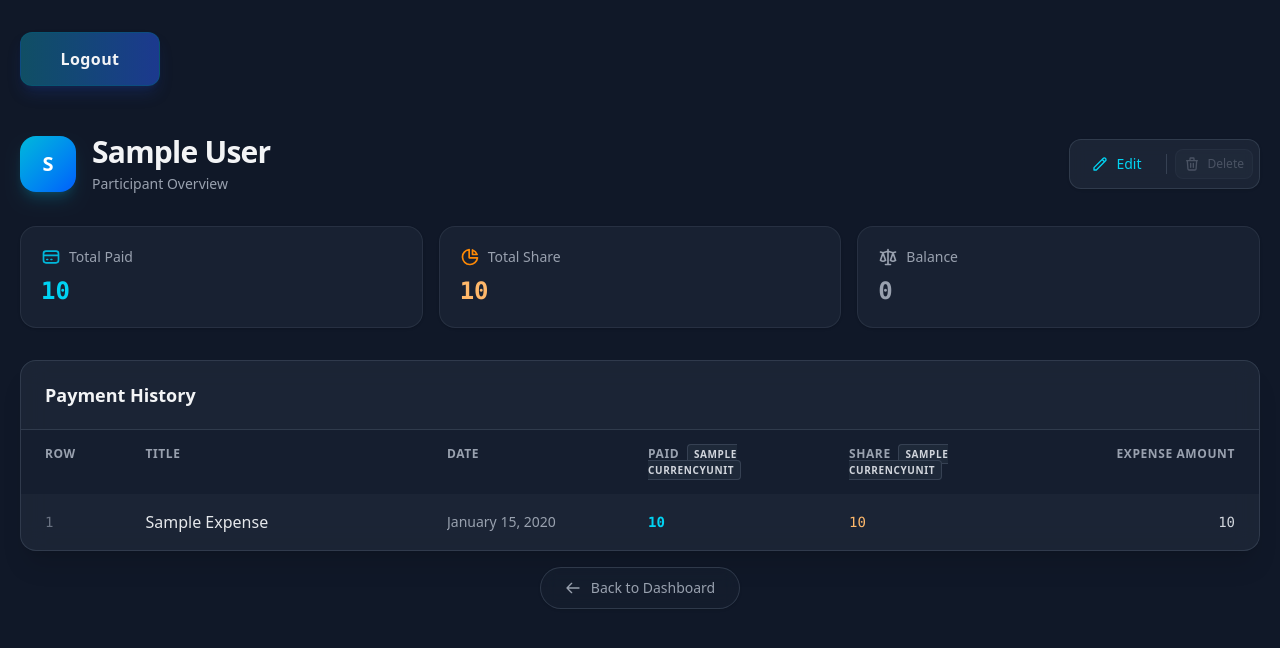
After one commit to hassan-ahmadi-jo/split-trip, a Django app: page /events/000/participants/1/ in a window 1280 px wide. The commit adds this page. Shown: the top 648 px of the page. Run offline with Django 5.2, Linux system fonts and the light colour scheme; a user stored in the database is signed in; tables that the repository leaves empty hold one stand-in row (values such as "Sample post").

Commit message:
feat(expenses): add participant detail page
- implement view and template to display participant details and expense history
- add links to the detail page from dashboard and participant list
- register URL route for the participant detail view

```diff
--- a/expenses/templates/expenses/dashboard.html
+++ b/expenses/templates/expenses/dashboard.html
@@ -104,7 +104,7 @@
 
             <div class="flex flex-col divide-y divide-gray-700/50">
               {% for participant in participants|slice:':10' %}
-                <a href="#" class="js-participant group grid grid-cols-12 gap-4 items-center px-6 py-4 hover:bg-gray-700/30 transition-colors duration-200">
+                <a href="{% url 'participants_detail' event_code=event.code id=participant.id %}" class="js-participant group grid grid-cols-12 gap-4 items-center px-6 py-4 hover:bg-gray-700/30 transition-colors duration-200">
                   <div class="col-span-1 text-gray-500 font-mono text-sm tracking-wide">{{ forloop.counter }}</div>
                   <div class="col-span-6 flex items-center gap-3 text-gray-100 font-medium truncate">
                     <div class="w-8 h-8 rounded-full bg-gradient-to-br from-gray-700 to-gray-600 flex items-center justify-center text-xs font-bold text-gray-300 shadow-inner">{{ participant.full_name|make_list|first|upper }}</div>
--- /dev/null
+++ b/expenses/templates/expenses/participant.html
@@ -0,0 +1,245 @@
+{% extends 'base.html' %}
+{% load static %}
+
+{% block title %}
+  Participant |
+{% endblock %}
+
+{% block content %}
+  <header class="js-participant mb-8 mt-12">
+
+    <div class="flex flex-col sm:flex-row justify-between items-start sm:items-center gap-4 mb-8">
+
+      <div class="flex items-center gap-4">
+        <div class="w-14 h-14 rounded-2xl bg-gradient-to-br from-cyan-500 to-blue-600 flex items-center justify-center text-xl font-bold text-white shadow-lg shadow-cyan-500/20">{{ participant.full_name|make_list|first|upper }}</div>
+        <div>
+          <h1 class="text-3xl font-bold text-gray-100 tracking-tight">{{ participant.full_name|title }}</h1>
+          <p class="text-sm text-gray-400 mt-1 font-medium">Participant Overview</p>
+        </div>
+      </div>
+
+
+      <div class="flex items-center gap-2 bg-gray-800/80 p-1.5 rounded-xl border border-gray-700/80 shadow-sm backdrop-blur-sm">
+        <!-- Edit Button -->
+        <a href="{% url 'participants_update' id=participant.id event_code=event.code %}?page=participants_detail&id={{participant.id}}" class="group/edit px-4 py-2 rounded-lg text-sm font-medium text-cyan-400 hover:text-cyan-300 hover:bg-cyan-500/10 transition-all flex items-center gap-2" title="Edit Participant">
+          <svg xmlns="http://www.w3.org/2000/svg" class="w-4 h-4" fill="none" viewBox="0 0 24 24" stroke="currentColor" stroke-width="2">
+            <path stroke-linecap="round" stroke-linejoin="round" d="M15.232 5.232l3.536 3.536m-2.036-5.036a2.5 2.5 0 113.536 3.536L6.5 21.036H3v-3.572L16.732 3.732z" />
+          </svg>
+          <span>Edit</span>
+        </a>
+
+        <!-- Divider -->
+        <div class="w-px h-5 bg-gray-700"></div>
+
+        <!-- Delete Button -->
+        <form action="{% url 'participants_delete' event_code=event.code %}" method="post" class="m-0 p-0">
+          {% csrf_token %}
+          <input type="hidden" name="page_name" value="participant" />
+          <button name="delete_participant" value="{{ participant.id }}" type="submit" class="js-participant-remove cursor-pointer group/delete px-4 py-2 rounded-lg text-sm font-medium text-red-400 hover:text-red-300 hover:bg-red-500/10 transition-all flex items-center gap-2" title="Remove Participant">
+            <svg xmlns="http://www.w3.org/2000/svg" class="w-4 h-4 group-hover/delete:scale-110 transition-transform" fill="none" viewBox="0 0 24 24" stroke="currentColor" stroke-width="2">
+              <path stroke-linecap="round" stroke-linejoin="round" d="M19 7l-.867 12.142A2 2 0 0116.138 21H7.862a2 2 0 01-1.995-1.858L5 7m5 4v6m4-6v6m1-10V4a1 1 0 00-1-1h-4a1 1 0 00-1 1v3M4 7h16" />
+            </svg>
+            <span>Delete</span>
+          </button>
+        </form>
+      </div>
+    </div>
+
+
+    <div class="grid grid-cols-1 md:grid-cols-3 gap-4">
+      <!-- Total Paid Card -->
+      <div class="bg-gray-800/60 border border-gray-700/50 rounded-2xl p-5 flex flex-col justify-center shadow-sm">
+        <div class="flex items-center gap-2 text-gray-400 text-sm font-medium mb-2">
+          <svg xmlns="http://www.w3.org/2000/svg" class="w-5 h-5 text-cyan-500" fill="none" viewBox="0 0 24 24" stroke="currentColor" stroke-width="2">
+            <path stroke-linecap="round" stroke-linejoin="round" d="M3 10h18M7 15h1m4 0h1m-7 4h12a3 3 0 003-3V8a3 3 0 00-3-3H6a3 3 0 00-3 3v8a3 3 0 003 3z" />
+          </svg>Total Paid
+        </div>
+        <div class="text-2xl font-mono font-bold text-cyan-400 js-price js-paid">{{ participant.total_paid }}</div>
+      </div>
+
+      <!-- Total Share Card -->
+      <div class="bg-gray-800/60 border border-gray-700/50 rounded-2xl p-5 flex flex-col justify-center shadow-sm">
+        <div class="flex items-center gap-2 text-gray-400 text-sm font-medium mb-2">
+          <svg xmlns="http://www.w3.org/2000/svg" class="w-5 h-5 text-orange-400" fill="none" viewBox="0 0 24 24" stroke="currentColor" stroke-width="2">
+            <path stroke-linecap="round" stroke-linejoin="round" d="M11 3.055A9.001 9.001 0 1020.945 13H11V3.055z" />
+            <path stroke-linecap="round" stroke-linejoin="round" d="M20.488 9H15V3.512A9.025 9.025 0 0120.488 9z" />
+          </svg>Total Share
+        </div>
+        <div class="text-2xl font-mono font-bold text-orange-300 js-price js-share">{{ participant.total_share }}</div>
+      </div>
+
+      <!-- Balance Card -->
+      <div class="bg-gray-800/60 border border-gray-700/50 rounded-2xl p-5 flex flex-col justify-center shadow-sm">
+        <div class="flex items-center gap-2 text-gray-400 text-sm font-medium mb-2">
+          <svg xmlns="http://www.w3.org/2000/svg"
+            class="w-5 h-5 {% if balance > 0 %}
+              text-emerald-400
+            {% elif balance < 0 %}
+              text-red-400
+            {% else %}
+              text-gray-400
+            {% endif %}"
+            fill="none"
+            viewBox="0 0 24 24"
+            stroke="currentColor"
+            stroke-width="2">
+            <path stroke-linecap="round" stroke-linejoin="round" d="M3 6l3 1m0 0l-3 9a5.002 5.002 0 006.001 0M6 7l3 9M6 7l6-2m6 2l3-1m-3 1l-3 9a5.002 5.002 0 006.001 0M18 7l3 9m-3-9l-6-2m0-2v2m0 16V5m0 16H9m3 0h3" />
+          </svg>Balance
+        </div>
+        <div class="text-2xl font-mono font-bold flex items-center gap-1">
+          {% if balance > 0 %}
+            <span class="text-emerald-400">+</span>
+            <span class="js-price text-emerald-400">{{ balance }}</span>
+          {% elif balance < 0 %}
+            <span class="text-red-400">-</span>
+            <span class="js-price text-red-400">{{ balance }}</span>
+          {% else %}
+            <span class="js-price text-gray-400">{{ balance }}</span>
+          {% endif %}
+        </div>
+      </div>
+    </div>
+  </header>
+
+  <!-- Main Table Container -->
+  <div class="bg-gray-800/80 border border-gray-700/80 rounded-2xl shadow-xl backdrop-blur-md overflow-hidden">
+    <div class="px-6 py-5 border-b border-gray-700/80 flex items-center justify-between">
+      <h2 class="text-lg font-bold text-gray-100">Payment History</h2>
+    </div>
+
+    <div class="w-full overflow-x-auto">
+      <div class="min-w-[700px]">
+        <!-- Table Header -->
+        <div class="grid grid-cols-12 gap-4 px-6 py-4 text-xs font-bold tracking-wider text-gray-400 uppercase bg-gray-900/40">
+          <p class="col-span-1 text-left">Row</p>
+          <p class="col-span-3 text-left">Title</p>
+          <p class="col-span-2 text-left">Date</p>
+          <p class="col-span-2 text-left">
+            Paid <span class="text-[10px] ml-1 bg-gray-800 border border-gray-700 px-1.5 py-0.5 rounded text-gray-300">{{ currency_unit|upper }}</span>
+          </p>
+          <p class="col-span-2 text-left">
+            Share <span class="text-[10px] ml-1 bg-gray-800 border border-gray-700 px-1.5 py-0.5 rounded text-gray-300">{{ currency_unit|upper }}</span>
+          </p>
+          <p class="col-span-2 text-right">Expense amount</p>
+        </div>
+
+        <!-- Table Body -->
+        <div class="flex flex-col divide-y divide-gray-700/50">
+          {% for payment in payments %}
+            <div class="group grid grid-cols-12 gap-4 items-center px-6 py-4 hover:bg-gray-700/40 transition-colors duration-200">
+              <!-- Row -->
+              <div class="col-span-1 text-gray-500 font-mono text-sm">{{ forloop.counter }}</div>
+
+              <!-- Title -->
+              <div class="col-span-3 text-gray-200 font-medium truncate">{{ payment.expense.title|title }}</div>
+
+              <!-- Date -->
+              <div class="col-span-2 text-gray-400 text-sm truncate">{{ payment.expense.expense_date|date:'F j, Y' }}</div>
+
+              <!-- Paid -->
+              <div class="col-span-2 text-sm font-mono font-bold text-cyan-400">
+                <span class="js-price">{{ payment.paid_amount }}</span>
+              </div>
+
+              <!-- Share -->
+              <div class="col-span-2 text-sm font-mono font-medium text-orange-300">
+                <span class="js-price">{{ payment.share_amount }}</span>
+              </div>
+
+              <!-- Total Amount -->
+              <div class="col-span-2 text-right text-gray-300 font-mono text-sm">
+                <span class="js-price">{{ payment.expense.total_amount }}</span>
+              </div>
+            </div>
+          {% empty %}
+            <!-- Empty State -->
+            <div class="py-16 px-6 text-center flex flex-col items-center justify-center col-span-12">
+              <div class="bg-gray-800/80 p-5 rounded-full mb-4 border border-gray-700/80 shadow-inner">
+                <svg class="w-12 h-12 text-gray-500" fill="none" viewBox="0 0 24 24" stroke="currentColor">
+                  <path stroke-linecap="round" stroke-linejoin="round" stroke-width="1.5" d="M9 12h6m-6 4h6m2 5H7a2 2 0 01-2-2V5a2 2 0 012-2h5.586a1 1 0 01.707.293l5.414 5.414a1 1 0 01.293.707V19a2 2 0 01-2 2z" />
+                </svg>
+              </div>
+              <h3 class="text-gray-200 font-bold text-lg mb-2">No Expenses Yet</h3>
+              <p class="text-gray-400 text-sm mb-6 max-w-sm mx-auto leading-relaxed">No expenses have been added to this event yet. Add your first expense to get started.</p>
+
+              <a href="{% url 'expenses_create' event_code=event.code %}" class="bg-cyan-500/10 text-cyan-400 border border-cyan-500/20 hover:bg-cyan-500/20 px-5 py-2.5 rounded-xl font-medium text-sm flex items-center gap-2 transition-all">
+                <svg xmlns="http://www.w3.org/2000/svg" class="w-4 h-4" fill="none" viewBox="0 0 24 24" stroke="currentColor" stroke-width="2">
+                  <path stroke-linecap="round" stroke-linejoin="round" d="M12 4v16m8-8H4" />
+                </svg>Create your first expense
+              </a>
+            </div>
+          {% endfor %}
+        </div>
+      </div>
+    </div>
+  </div>
+
+  <!-- 🟢 PAGINATION -->
+  {% if page_obj.paginator.num_pages > 1 %}
+    <section class="w-11/12 max-w-6xl mx-auto mb-12 flex justify-center items-center">
+      <div class="flex items-center gap-2 bg-gray-900/50 p-2 rounded-2xl border border-gray-700/50 shadow-sm">
+        <!-- Previous Button -->
+        {% if page_obj.has_previous %}
+          <a href="?page={{ page_obj.previous_page_number }}&{{ querydict }}" class="flex items-center justify-center w-10 h-10 rounded-xl bg-gray-800 border border-gray-700 text-gray-400 hover:bg-gray-700 hover:text-cyan-400 transition-all duration-200" title="Previous Page">
+            <svg xmlns="http://www.w3.org/2000/svg" class="w-5 h-5" fill="none" viewBox="0 0 24 24" stroke="currentColor" stroke-width="2">
+              <path stroke-linecap="round" stroke-linejoin="round" d="M15 19l-7-7 7-7" />
+            </svg>
+          </a>
+
+          <!-- Page 1 -->
+          {% if page_obj.number > 2 %}
+            <a href="?page=1&{{ querydict }}" class="flex items-center justify-center w-10 h-10 rounded-xl bg-gray-800 border border-gray-700 text-gray-400 hover:bg-gray-700 hover:text-cyan-400 transition-all duration-200 font-medium text-sm">1</a>
+
+            <!-- Ellipsis -->
+            {% if page_obj.number != 3 %}
+              <div class="flex items-center justify-center w-6 h-10 text-gray-500 font-bold tracking-widest">...</div>
+            {% endif %}
+          {% endif %}
+
+          <!-- Previous Page Number -->
+          <a href="?page={{ page_obj.previous_page_number }}&{{ querydict }}" class="flex items-center justify-center w-10 h-10 rounded-xl bg-gray-800 border border-gray-700 text-gray-400 hover:bg-gray-700 hover:text-cyan-400 transition-all duration-200 font-medium text-sm">{{ page_obj.previous_page_number }}</a>
+        {% endif %}
+
+        <!-- Current Page (Active) -->
+        <div class="flex items-center justify-center w-10 h-10 rounded-xl bg-gradient-to-r from-cyan-600 to-blue-600 text-white font-bold text-sm shadow-md shadow-cyan-500/25 cursor-default">{{ page_obj.number }}</div>
+
+        <!-- Next Logic -->
+        {% if page_obj.has_next %}
+          <!-- Next Page Number -->
+          <a href="?page={{ page_obj.next_page_number }}&{{ querydict }}" class="flex items-center justify-center w-10 h-10 rounded-xl bg-gray-800 border border-gray-700 text-gray-400 hover:bg-gray-700 hover:text-cyan-400 transition-all duration-200 font-medium text-sm">{{ page_obj.next_page_number }}</a>
+
+          {% if page_obj.paginator.num_pages > page_obj.number|add:1 %}
+            <!-- Ellipsis -->
+            {% if page_obj.paginator.num_pages != page_obj.number|add:2 %}
+              <div class="flex items-center justify-center w-6 h-10 text-gray-500 font-bold tracking-widest">...</div>
+            {% endif %}
+
+            <!-- Last Page -->
+            <a href="?page={{ page_obj.paginator.num_pages }}&{{ querydict }}" class="flex items-center justify-center w-10 h-10 rounded-xl bg-gray-800 border border-gray-700 text-gray-400 hover:bg-gray-700 hover:text-cyan-400 transition-all duration-200 font-medium text-sm">{{ page_obj.paginator.num_pages }}</a>
+          {% endif %}
+
+          <!-- Next Button -->
+          <a href="?page={{ page_obj.next_page_number }}&{{ querydict }}" class="flex items-center justify-center w-10 h-10 rounded-xl bg-gray-800 border border-gray-700 text-gray-400 hover:bg-gray-700 hover:text-cyan-400 transition-all duration-200" title="Next Page">
+            <svg xmlns="http://www.w3.org/2000/svg" class="w-5 h-5" fill="none" viewBox="0 0 24 24" stroke="currentColor" stroke-width="2">
+              <path stroke-linecap="round" stroke-linejoin="round" d="M9 5l7 7-7 7" />
+            </svg>
+          </a>
+        {% endif %}
+      </div>
+    </section>
+  {% endif %}
+
+  <!-- 🟢 BACK TO EVENT BUTTON -->
+  <div class="w-full flex justify-center mt-4 mb-16">
+    <a href="{% url 'dashboard' event_code=event.code %}" class="group flex items-center gap-2.5 px-6 py-2.5 bg-gray-800/30 hover:bg-gray-800 border border-gray-700/80 hover:border-cyan-500/50 rounded-full text-sm font-medium text-gray-400 hover:text-cyan-400 transition-all duration-300 backdrop-blur-sm shadow-sm hover:shadow-cyan-500/10">
+      <!-- Left Arrow Icon -->
+      <svg xmlns="http://www.w3.org/2000/svg" class="w-4 h-4 transform group-hover:-translate-x-1 transition-transform duration-300" fill="none" viewBox="0 0 24 24" stroke="currentColor" stroke-width="2">
+        <path stroke-linecap="round" stroke-linejoin="round" d="M10 19l-7-7m0 0l7-7m-7 7h18" />
+      </svg>Back to Dashboard
+    </a>
+  </div>
+{% endblock %}
+
+{% block script %}
+  <script src="{% static 'javascript/expenses_lists.js' %}"></script>
+{% endblock %}
--- a/expenses/templates/expenses/participant_list.html
+++ b/expenses/templates/expenses/participant_list.html
@@ -54,10 +54,10 @@
               <div class="js-participant group grid grid-cols-12 gap-4 items-center px-6 py-4 hover:bg-gray-700/30 transition-colors duration-200">
                 <div class="col-span-1 text-gray-500 font-mono text-sm tracking-wide">{{ forloop.counter }}</div>
 
-                <div class="col-span-4 flex items-center gap-3 text-gray-100 font-medium truncate">
+                <a  href="{% url 'participants_detail' event_code=event.code id=participant.id %}" class="col-span-4 flex items-center gap-3 text-gray-100 font-medium truncate hover:text-cyan-400 transition">
                   <div class="w-8 h-8 rounded-full bg-gradient-to-br from-gray-700 to-gray-600 flex items-center justify-center text-xs font-bold text-gray-300 shadow-inner">{{ participant.full_name|make_list|first|upper }}</div>
                   {{ participant.full_name|title }}
-                </div>
+                </a>
 
                 <!-- Paid -->
                 <div class="col-span-2 flex items-center gap-1.5 text-left text-sm font-mono font-bold tracking-wide text-cyan-400">
--- a/expenses/urls.py
+++ b/expenses/urls.py
@@ -10,6 +10,7 @@ urlpatterns = [
     path('participants/<int:id>/update/', views.ParticipantsUpdateView.as_view(), name='participants_update'),
     path('participants/list/', views.ParticipantsListView.as_view(), name='participants_list'),
     path('participants/delete/', views.ParticipantsDeleteView.as_view(), name='participants_delete'),
+    path('participants/<int:id>/', views.ParticipantDetailView.as_view(), name='participants_detail'),
 
     # Expenses
     path('expenses/create/', views.ExpensesCreateView.as_view(), name='expenses_create'),
--- a/expenses/views.py
+++ b/expenses/views.py
@@ -4,7 +4,7 @@ from django.http import HttpResponseRedirect, HttpRequest
 from django.urls import reverse_lazy
 from django.views import View
 from django.views.generic.base import TemplateView
-from django.views.generic import ListView
+from django.views.generic import ListView, DetailView
 from django.views.generic.edit import CreateView, UpdateView
 from django.contrib.auth.mixins import LoginRequiredMixin, UserPassesTestMixin
 from events.models import Event
@@ -102,9 +102,6 @@ class ExpensesView(EventMemberRequiredMixin, TemplateView):
         participants = models.Participants.objects.filter(event = event).all()[:11]
         for p in participants:
             p.balance = p.total_paid - p.total_share
-            print(p.full_name)
-            print(p.balance)
-            print('-------------')
         expenses = models.Expenses.objects.filter(event = event).all()
         context['participants'] = participants
         context['expenses'] = expenses.order_by('-expense_date', '-created_at')[:11]
@@ -144,6 +141,9 @@ class ParticipantsUpdateView(EventMemberRequiredMixin, UpdateView):
         event = self.get_event()
         if self.request.GET.get('page')=='participants_list':
             return reverse_lazy('participants_list', kwargs = {'event_code': event.code})
+        if self.request.GET.get('page')=='participants_detail':
+            id = self.request.GET.get('id')
+            return reverse_lazy('participants_detail', kwargs = {'event_code': event.code, 'id': id})
         return reverse_lazy('dashboard', kwargs = {'event_code': event.code})
 
     def get_queryset(self):
@@ -353,3 +353,17 @@ class CurrencyUnitCreateView(EventMemberRequiredMixin, CreateView):
     def get_success_url(self):
         event = self.get_event()
         return reverse_lazy('dashboard', kwargs = {'event_code': event.code})
+
+class ParticipantDetailView(EventMemberRequiredMixin, DetailView):
+    template_name = 'expenses/participant.html'
+    model = models.Participants
+    pk_url_kwarg = 'id'
+    context_object_name = 'participant'
+
+    def get_context_data(self, **kwargs):
+        context =  super().get_context_data(**kwargs)
+        participant = context.get('participant')
+        context['balance'] = participant.total_paid - participant.total_share
+        context['payments'] = participant.payments.all().order_by('-expense__expense_date', '-expense__created_at')
+        context['currency_unit'] = participant.event.currencys.filter(is_active = True).first().title
+        return context
--- a/static/css/main_style.css
+++ b/static/css/main_style.css
@@ -7,11 +7,13 @@
       "Segoe UI Emoji", "Segoe UI Symbol", "Noto Color Emoji";
     --font-mono: ui-monospace, SFMono-Regular, Menlo, Monaco, Consolas, "Liberation Mono",
       "Courier New", monospace;
+    --color-red-300: oklch(80.8% 0.114 19.571);
     --color-red-400: oklch(70.4% 0.191 22.216);
     --color-red-500: oklch(63.7% 0.237 25.331);
     --color-red-800: oklch(44.4% 0.177 26.899);
     --color-red-900: oklch(39.6% 0.141 25.723);
     --color-orange-300: oklch(83.7% 0.128 66.29);
+    --color-orange-400: oklch(75% 0.183 55.934);
     --color-amber-400: oklch(82.8% 0.189 84.429);
     --color-amber-500: oklch(76.9% 0.188 70.08);
     --color-green-400: oklch(79.2% 0.209 151.711);
@@ -565,6 +552,9 @@
   .h-12 {
     height: calc(var(--spacing) * 12);
   }
+  .h-14 {
+    height: calc(var(--spacing) * 14);
+  }
   .h-20 {
     height: calc(var(--spacing) * 20);
   }
@@ -643,6 +627,9 @@
   .w-12 {
     width: calc(var(--spacing) * 12);
   }
+  .w-14 {
+    width: calc(var(--spacing) * 14);
+  }
   .w-16 {
     width: calc(var(--spacing) * 16);
   }
@@ -661,12 +648,12 @@
   .w-96 {
     width: calc(var(--spacing) * 96);
   }
-  .w-fit {
-    width: fit-content;
-  }
   .w-full {
     width: 100%;
   }
+  .w-px {
+    width: 1px;
+  }
   .w-screen {
     width: 100vw;
   }
@@ -1318,6 +1277,12 @@
     background-color: color-mix(in srgb, oklch(27.8% 0.033 256.848) 50%, transparent);
     @supports (color: color-mix(in lab, red, red)) {
       background-color: color-mix(in oklab, var(--color-gray-800) 50%, transparent);
+    }
+  }
+  .bg-gray-800\/60 {
+    background-color: color-mix(in srgb, oklch(27.8% 0.033 256.848) 60%, transparent);
+    @supports (color: color-mix(in lab, red, red)) {
+      background-color: color-mix(in oklab, var(--color-gray-800) 60%, transparent);
     }
   }
   .bg-gray-800\/80 {
@@ -1411,6 +1376,10 @@
   }
   .from-cyan-400 {
     --tw-gradient-from: var(--color-cyan-400);
+    --tw-gradient-stops: var(--tw-gradient-via-stops, var(--tw-gradient-position), var(--tw-gradient-from) var(--tw-gradient-from-position), var(--tw-gradient-to) var(--tw-gradient-to-position));
+  }
+  .from-cyan-500 {
+    --tw-gradient-from: var(--color-cyan-500);
     --tw-gradient-stops: var(--tw-gradient-via-stops, var(--tw-gradient-position), var(--tw-gradient-from) var(--tw-gradient-from-position), var(--tw-gradient-to) var(--tw-gradient-to-position));
   }
   .from-cyan-600 {
@@ -1758,6 +1720,9 @@
   .text-orange-300 {
     color: var(--color-orange-300);
   }
+  .text-orange-400 {
+    color: var(--color-orange-400);
+  }
   .text-red-400 {
     color: var(--color-red-400);
   }
@@ -1836,10 +1801,20 @@
     --tw-shadow: 0 1px 3px 0 var(--tw-shadow-color, rgb(0 0 0 / 0.1)), 0 1px 2px -1px var(--tw-shadow-color, rgb(0 0 0 / 0.1));
     box-shadow: var(--tw-inset-shadow), var(--tw-inset-ring-shadow), var(--tw-ring-offset-shadow), var(--tw-ring-shadow), var(--tw-shadow);
   }
+  .shadow-xl {
+    --tw-shadow: 0 20px 25px -5px var(--tw-shadow-color, rgb(0 0 0 / 0.1)), 0 8px 10px -6px var(--tw-shadow-color, rgb(0 0 0 / 0.1));
+    box-shadow: var(--tw-inset-shadow), var(--tw-inset-ring-shadow), var(--tw-ring-offset-shadow), var(--tw-ring-shadow), var(--tw-shadow);
+  }
   .shadow-cyan-500 {
     --tw-shadow-color: oklch(71.5% 0.143 215.221);
     @supports (color: color-mix(in lab, red, red)) {
       --tw-shadow-color: color-mix(in oklab, var(--color-cyan-500) var(--tw-shadow-alpha), transparent);
+    }
+  }
+  .shadow-cyan-500\/20 {
+    --tw-shadow-color: color-mix(in srgb, oklch(71.5% 0.143 215.221) 20%, transparent);
+    @supports (color: color-mix(in lab, red, red)) {
+      --tw-shadow-color: color-mix(in oklab, color-mix(in oklab, var(--color-cyan-500) 20%, transparent) var(--tw-shadow-alpha), transparent);
     }
   }
   .shadow-cyan-500\/25 {
@@ -2043,6 +2018,18 @@
       }
     }
   }
+  .after\:absolute {
+    &::after {
+      content: var(--tw-content);
+      position: absolute;
+    }
+  }
+  .after\:inset-0 {
+    &::after {
+      content: var(--tw-content);
+      inset: calc(var(--spacing) * 0);
+    }
+  }
   .hover\:-translate-y-0\.5 {
     &:hover {
       @media (hover: hover) {
@@ -2103,6 +2090,16 @@
       }
     }
   }
+  .hover\:bg-cyan-500\/10 {
+    &:hover {
+      @media (hover: hover) {
+        background-color: color-mix(in srgb, oklch(71.5% 0.143 215.221) 10%, transparent);
+        @supports (color: color-mix(in lab, red, red)) {
+          background-color: color-mix(in oklab, var(--color-cyan-500) 10%, transparent);
+        }
+      }
+    }
+  }
   .hover\:bg-cyan-500\/20 {
     &:hover {
       @media (hover: hover) {
@@ -2251,6 +2248,13 @@
       }
     }
   }
+  .hover\:text-red-300 {
+    &:hover {
+      @media (hover: hover) {
+        color: var(--color-red-300);
+      }
+    }
+  }
   .hover\:text-red-400 {
     &:hover {
       @media (hover: hover) {
@@ -2340,14 +2344,14 @@
       text-align: left;
     }
   }
-  .md\:inline {
-    @media (width >= 48rem) {
-      display: inline;
-    }
-  }
   .md\:grid-cols-2 {
     @media (width >= 48rem) {
       grid-template-columns: repeat(2, minmax(0, 1fr));
+    }
+  }
+  .md\:grid-cols-3 {
+    @media (width >= 48rem) {
+      grid-template-columns: repeat(3, minmax(0, 1fr));
     }
   }
   .md\:flex-row {
@@ -3309,6 +3308,11 @@ input[type=number] {
 }
 @property --tw-ease {
   syntax: "*";
+  inherits: false;
+}
+@property --tw-content {
+  syntax: "*";
+  initial-value: "";
   inherits: false;
 }
 @keyframes ping {
@@ -3396,6 +3400,7 @@ input[type=number] {
       --tw-backdrop-sepia: initial;
       --tw-duration: initial;
       --tw-ease: initial;
-    }
-  }
-}
+      --tw-content: "";
+    }
+  }
+}
```
Also changed, not shown: other parts of static/css/main_style.css (+12 -73 lines).
